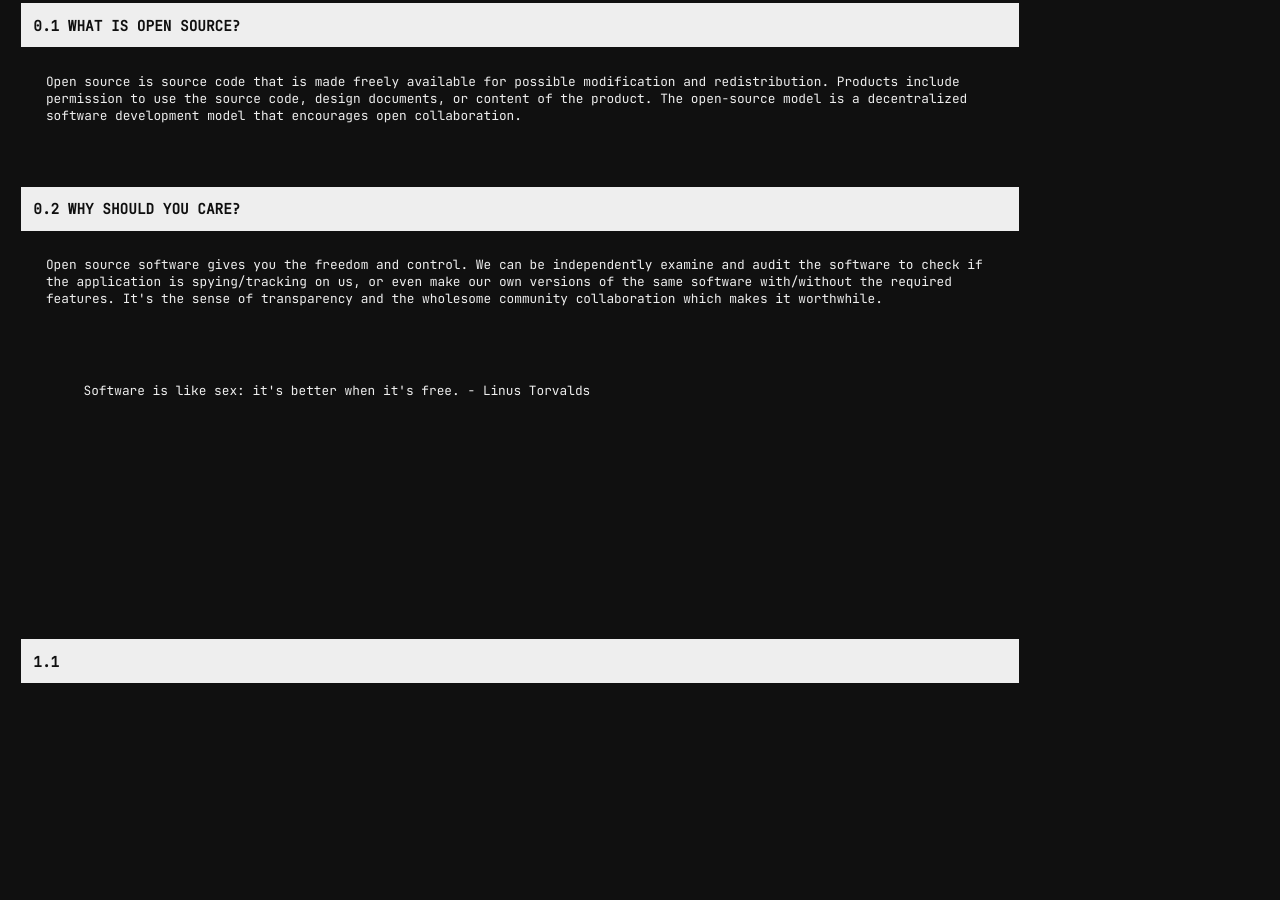
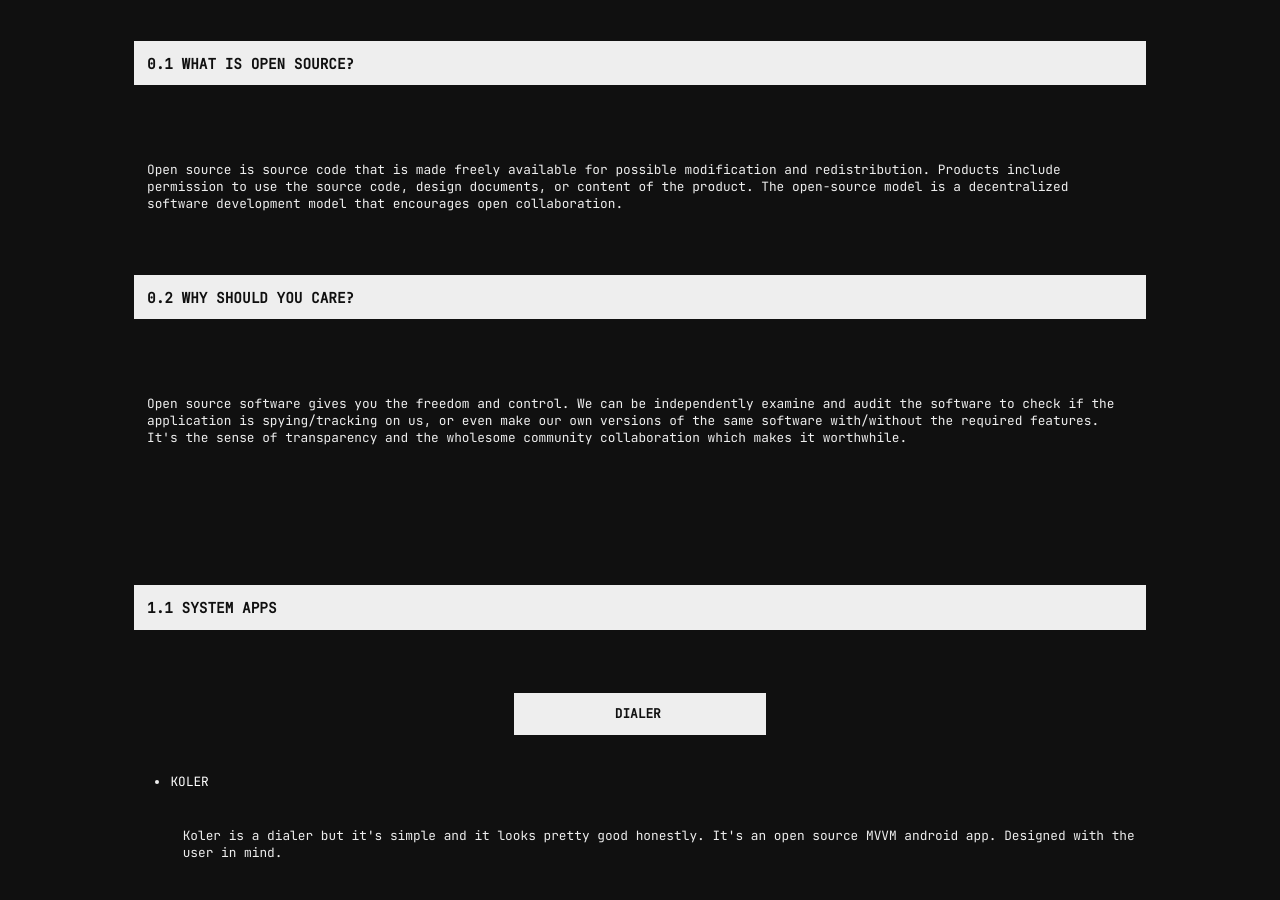
Before and after one commit to abisri99/andross, a plain HTML site: page index.html in a window 1280 px wide. Shown: the part 352-1252 px from the top of the page. Before the commit the page ends 1043 px from the top, so only its background shows below. Drawn offline with Linux system fonts and the light colour scheme.

Commit message:
initial listing

```diff
--- a/index.html
+++ b/index.html
@@ -25,18 +25,17 @@
 				is spying/tracking on us, or even make our own versions of the same
 				software with/without the required features.
 
-			It's the sense of transparency and the wholesome community collaboration which makes it worthwhile.
-			<blockquote cite=https://www.goodreads.com/quotes/1034-software-is-like-sex-it-s-better-when-it-s-free>
-			<p>
-			Software is like sex: it's better when it's free.
-			- Linus Torvalds
-			<p></blockquote>
-
+				It's the sense of transparency and the wholesome community collaboration which makes it worthwhile.</p>
 				</p>
 
-			<br>
+			<h2>1.1 SYSTEM APPS</h2>
+			<h3>DIALER</h3>
+			<ul>
+				<li><a href=https://github.com/Chooloo/koler>KOLER</a></li>
+			        <p>Koler is a dialer but it's simple and it looks pretty good honestly.
+				It's an open source MVVM android app. Designed with the user in mind.</p>
 
-			<h2>1.1</h2>
+			</ul>
 		</main>
 
 		<footer>
--- a/main.css
+++ b/main.css
@@ -18,8 +18,8 @@ body{
 header{
 	background-color:#eeeeee !important;
 
-	margin: 4% 20% 4% 0%;
-	padding: 4% 10% 4% 4%;
+	margin: 5% 10% 5% 10%;
+	padding: 4% 10% 5% 4%;
 
 	font-family:JetBrainsMono Bold;
 	letter-spacing:4px;
@@ -32,17 +32,32 @@ header p{
 
 main h2{
 	background-color:#eeeeee;
-	margin: 1% 20% 0% 1%;
-	padding: 1% 20% 1% 1%;
+	margin: 1% 10% 5% 10%;
+	padding: 1% 1% 1% 1%;
 	font-size:90%;
 	color:#101010;
 }
 
+main h3{
+	background-color:#eeeeee;
+	margin: 1% 40% 3% 40%;
+	padding: 1% 1% 1% 8%;
+	font-size:80%;
+	color:#101010;
+}
+
 main p{
-	margin: 1% 20% 2% 2%;
+	margin: 2% 10% 2% 10%;
 	padding: 1% 1% 3% 1%;
 	font-size:80%;
 }
 
-main blockquote{
+main li{
+	margin: 0% 10% 0% 10%;
+	font-size:80%;
 }
+
+a{
+	text-decoration: none;
+	color: #ffffff;
+}
```
Lines whose indentation alone changed are shown as unchanged.
